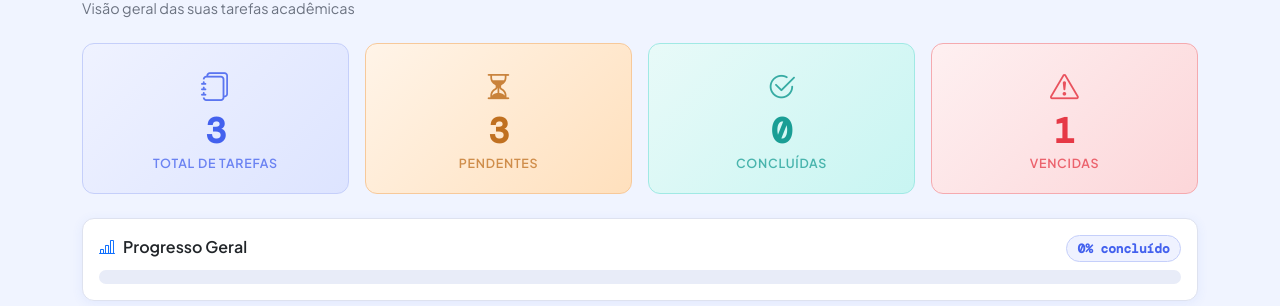
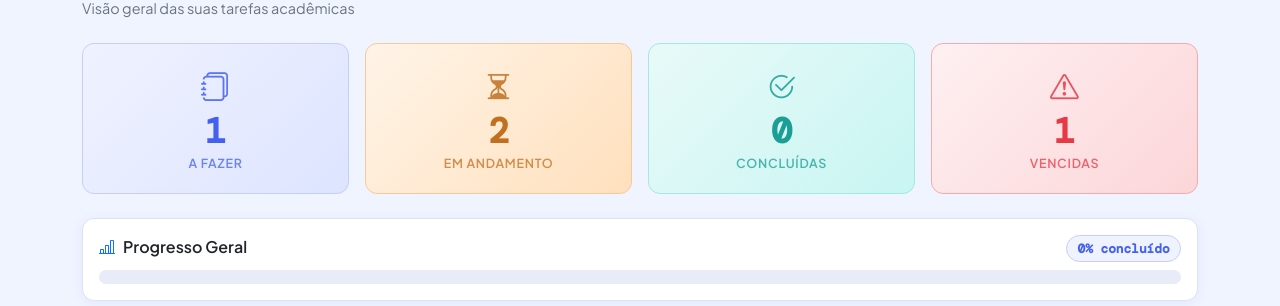
Before and after one commit to JoaoOliveiraDev23/StudyFlow, a Flask app: page / in a window 1280 px wide. Shown: the part 132-438 px from the top of the page. Run offline with Flask 3, Linux system fonts and the light colour scheme.

Commit message:
ajust: redirect dash

```diff
--- a/routes/task_routes.py
+++ b/routes/task_routes.py
@@ -25,8 +25,9 @@ def dashboard():
 
     # Cálculo das estatísticas
     total_tasks = len(all_tasks)
+    todo_tasks = sum(1 for t in all_tasks if t.status == 'A Fazer')
+    in_progress_tasks = sum(1 for t in all_tasks if t.status == 'Em Andamento')
     completed_tasks = sum(1 for t in all_tasks if t.status == 'Concluído')
-    pending_tasks = sum(1 for t in all_tasks if t.status != 'Concluído')
     overdue_tasks = sum(1 for t in all_tasks if t.is_overdue())
 
     # Percentual de conclusão (evita divisão por zero)
@@ -47,7 +48,8 @@ def dashboard():
         'dashboard.html',
         total_tasks=total_tasks,
         completed_tasks=completed_tasks,
-        pending_tasks=pending_tasks,
+        todo_tasks=todo_tasks,
+        in_progress_tasks=in_progress_tasks,
         overdue_tasks=overdue_tasks,
         completion_percentage=completion_percentage,
         upcoming_tasks=upcoming_tasks,
@@ -66,6 +68,7 @@ def list_tasks():
     # Lê os filtros enviados via query string
     filter_subject = request.args.get('subject', '').strip()
     filter_status = request.args.get('status', '').strip()
+    filter_overdue = request.args.get('overdue')
 
     query = Task.query
 
@@ -74,6 +77,9 @@ def list_tasks():
 
     if filter_status:
         query = query.filter(Task.status == filter_status)
+
+    if filter_overdue:
+        query = query.filter(Task.due_date < date.today(), Task.status != 'Concluído')
 
     tasks = query.order_by(Task.due_date.asc()).all()
 
--- a/templates/dashboard.html
+++ b/templates/dashboard.html
@@ -15,36 +15,36 @@
 <div class="row g-3 mb-4">
 
   <div class="col-6 col-lg-3">
-    <div class="stat-card stat-card-primary h-100">
+    <a  href="{{ url_for('tasks.list_tasks', status='A Fazer') }}" class="stat-card stat-card-primary h-100 text-decoration-none d-block">
       <div class="stat-icon"><i class="bi bi-journals"></i></div>
-      <div class="stat-value">{{ total_tasks }}</div>
-      <div class="stat-label">Total de Tarefas</div>
-    </div>
+      <div class="stat-value">{{ todo_tasks }}</div>
+      <div class="stat-label">A Fazer</div>
+    </a>
   </div>
 
   <div class="col-6 col-lg-3">
-    <div class="stat-card stat-card-warning h-100">
+    <a href="{{ url_for('tasks.list_tasks', status='Em Andamento') }}" class="stat-card stat-card-warning h-100 text-decoration-none d-block">
       <div class="stat-icon"><i class="bi bi-hourglass-split"></i></div>
-      <div class="stat-value">{{ pending_tasks }}</div>
-      <div class="stat-label">Pendentes</div>
-    </div>
+      <div class="stat-value">{{ in_progress_tasks }}</div>
+      <div class="stat-label">Em Andamento</div>
+    </a>
   </div>
 
   <div class="col-6 col-lg-3">
-    <div class="stat-card stat-card-success h-100">
+    <a href="{{ url_for('tasks.list_tasks', status='Concluído') }}" class="stat-card stat-card-success h-100 text-decoration-none d-block">
       <div class="stat-icon"><i class="bi bi-check2-circle"></i></div>
       <div class="stat-value">{{ completed_tasks }}</div>
       <div class="stat-label">Concluídas</div>
-    </div>
+    </a>
   </div>
 
-  <div class="col-6 col-lg-3">
-    <div class="stat-card stat-card-danger h-100">
-      <div class="stat-icon"><i class="bi bi-exclamation-triangle"></i></div>
-      <div class="stat-value">{{ overdue_tasks }}</div>
-      <div class="stat-label">Vencidas</div>
-    </div>
-  </div>
+<div class="col-6 col-lg-3">
+  <a href="{{ url_for('tasks.list_tasks', overdue=1) }}" class="stat-card stat-card-danger h-100 text-decoration-none d-block">
+    <div class="stat-icon"><i class="bi bi-exclamation-triangle"></i></div>
+    <div class="stat-value">{{ overdue_tasks }}</div>
+    <div class="stat-label">Vencidas</div>
+  </a>
+</div>
 
 </div>
 
```
